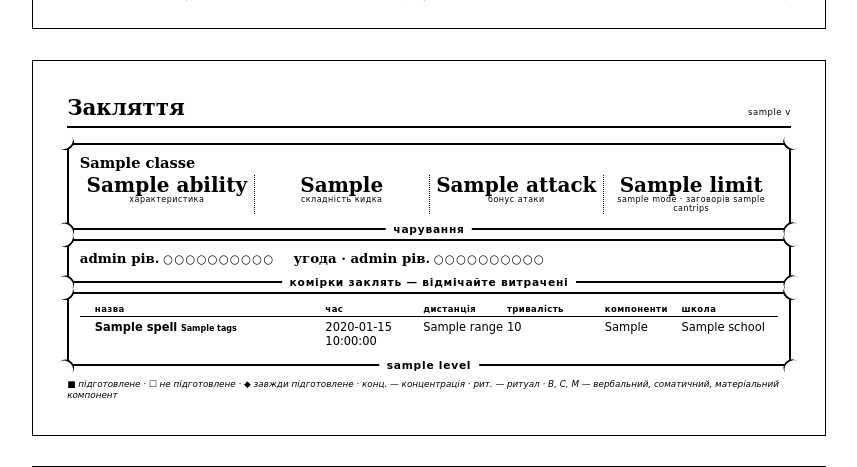
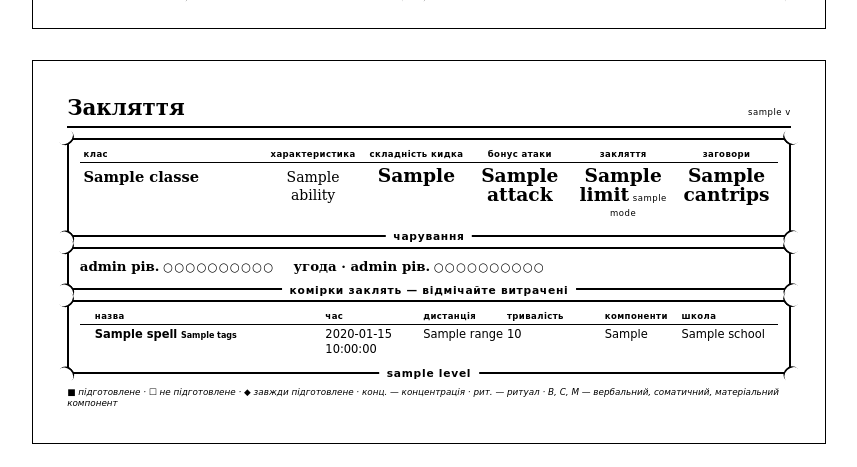
Before and after one commit to ihor-voronin/dnd-sheet, a Python web app: template backend/src/dndsheet/export/infrastructure/templates/character.html.jinja in a window 1280 px wide. Shown: the part 1080-1547 px from the top of the page, without its empty margins (211-1068 px from the left). Run offline with Jinja, Linux system fonts and the light colour scheme; the template is opened without the code that fills it: most values are stand-ins (such as "Sample title", 1, 10 or a date in 2020); some web fonts are replaced.

Commit message:
Print: multiclass spells page (casting table per class, class column), subclass spells know their class

```diff
--- a/backend/src/dndsheet/characters/application/rows.py
+++ b/backend/src/dndsheet/characters/application/rows.py
@@ -147,7 +147,7 @@ def spell_rows(character: Character, computed: ComputedSheet) -> tuple[SpellRow,
             SpellRow(
                 name_en=granted.name_en,
                 level=granted.spell_level,
-                class_key=None,
+                class_key=granted.class_key,
                 prepared=granted.prepared,
                 always_prepared=granted.prepared,
                 source=granted.source if granted.source in _GRANTED_SOURCES else "subclass",
--- a/backend/src/dndsheet/export/infrastructure/templates/character.html.jinja
+++ b/backend/src/dndsheet/export/infrastructure/templates/character.html.jinja
@@ -206,13 +206,15 @@
   /* --- закляття (для гри) ---------------------------------------------- */
   .page-title { position: relative; display: flex; align-items: baseline; justify-content: space-between; border-bottom: 2.2pt double #000; padding-bottom: 1.2mm; margin-bottom: 1.4mm; }
   .page-title h2 { font-family: var(--serif); font-size: 16pt; }
-  .casting { display: grid; grid-template-columns: repeat({{ [v.spellcasting.classes|length, 1]|max if v.spellcasting else 1 }}, minmax(0, 1fr)); gap: 2.4mm; }
-  .cls { font-family: var(--serif); font-weight: 700; font-size: 11pt; margin-bottom: 0.8mm; }
-  table.cast-card { width: 100%; border-collapse: collapse; table-layout: fixed; text-align: center; }
-  table.cast-card td { padding: 0 1mm; vertical-align: top; border-left: 0.3pt dotted #000; }
-  table.cast-card td:first-child { border-left: 0; }
-  .cast-card .big { font-family: var(--serif); font-weight: 700; font-size: 15pt; line-height: 1.05; }
-  .cast-card .lbl { line-height: 1.1; font-size: 6pt; }
+  /* Чарування — таблиця, по рядку на клас: у мультикласі в кожного своя складність і атака. */
+  table.cast { width: 100%; border-collapse: collapse; table-layout: fixed; }
+  table.cast th { font-family: var(--caps); font-weight: 700; font-size: 6.4pt; letter-spacing: 0.05em; text-transform: lowercase; text-align: center; border-bottom: 0.7pt solid #000; padding: 0 1mm 0.6mm; }
+  table.cast th:first-child { text-align: left; width: 26%; }
+  table.cast td { text-align: center; vertical-align: baseline; padding: 0.9mm 1mm 0.7mm; border-bottom: 0.4pt solid #000; }
+  table.cast tr:last-child td { border-bottom: 0; }
+  table.cast td.cls { text-align: left; font-family: var(--serif); font-weight: 700; font-size: 11pt; }
+  table.cast td.ab { font-family: var(--serif); font-size: 10.5pt; }
+  table.cast .big { font-family: var(--serif); font-weight: 700; font-size: 14pt; line-height: 1; }
   .slots { display: flex; flex-wrap: wrap; gap: 1.6mm 5mm; align-items: baseline; }
   .slot .lv { font-family: var(--serif); font-weight: 700; font-size: 10pt; margin-right: 1mm; }
   table.spell-table { table-layout: fixed; }
@@ -222,6 +224,14 @@
   .spell-table th:nth-child(4) { width: 12%; }
   .spell-table th:nth-child(5) { width: 14%; }
   .spell-table th:nth-child(6) { width: 11%; }
+  /* Мультиклас: у кожного класу своя складність і атака — показуємо, чиє закляття. */
+  .spell-table.multi th:nth-child(2) { width: 27%; }
+  .spell-table.multi th:nth-child(3) { width: 9%; }
+  .spell-table.multi th:nth-child(4) { width: 12%; }
+  .spell-table.multi th:nth-child(5) { width: 11%; }
+  .spell-table.multi th:nth-child(6) { width: 14%; }
+  .spell-table.multi th:nth-child(7) { width: 10%; }
+  td.cls-col { font-family: var(--caps); font-weight: 700; font-size: 6.8pt; text-transform: lowercase; }
 
   /* --- спорядження й нотатки ------------------------------------------- */
   .coins { display: grid; grid-template-columns: repeat(5, minmax(0, 1fr)); gap: 2.4mm; margin-top: 1mm; }
@@ -431,21 +441,23 @@
 {% set sc = v.spellcasting %}
 <section class="page">
   <div class="page-title"><h2>Закляття</h2><span class="lbl">{{ v.name }}</span></div>
-  <div class="casting">
-    {% for c in sc.classes %}
-    <div class="frame"><i class="c tl"></i><i class="c tr"></i><i class="c bl"></i><i class="c br"></i>
-      <span class="tag">чарування</span>
-      <div class="cls">{{ c.name }}</div>
-      <table class="cast-card">
+  <div class="frame"><i class="c tl"></i><i class="c tr"></i><i class="c bl"></i><i class="c br"></i>
+    <span class="tag">чарування</span>
+    <table class="cast">
+      <thead><tr><th>клас</th><th>характеристика</th><th>складність кидка</th><th>бонус атаки</th><th>закляття</th><th>заговори</th></tr></thead>
+      <tbody>
+      {% for c in sc.classes %}
         <tr>
-          <td><div class="big">{{ c.ability }}</div><div class="lbl">характеристика</div></td>
-          <td><div class="big">{{ c.dc }}</div><div class="lbl">складність кидка</div></td>
-          <td><div class="big">{{ c.attack }}</div><div class="lbl">бонус атаки</div></td>
-          <td><div class="big">{{ c.limit or '—' }}</div><div class="lbl">{{ c.mode }}{% if c.cantrips %} · заговорів {{ c.cantrips }}{% endif %}</div></td>
+          <td class="cls">{{ c.name }}</td>
+          <td class="ab">{{ c.ability }}</td>
+          <td class="big">{{ c.dc }}</td>
+          <td class="big">{{ c.attack }}</td>
+          <td><span class="big">{{ c.limit or '—' }}</span> <span class="lbl">{{ c.mode }}</span></td>
+          <td class="big">{{ c.cantrips or '—' }}</td>
         </tr>
-      </table>
-    </div>
-    {% endfor %}
+      {% endfor %}
+      </tbody>
+    </table>
   </div>
   {% if sc.slots or sc.pact %}
   <div class="frame"><i class="c tl"></i><i class="c tr"></i><i class="c bl"></i><i class="c br"></i>
@@ -460,13 +472,15 @@
   {% for lv in sc.levels %}
   <div class="frame"><i class="c tl"></i><i class="c tr"></i><i class="c bl"></i><i class="c br"></i>
     <span class="tag">{{ lv.title }}</span>
-    <table class="grid spell-table">
-      <thead><tr><th></th><th>назва</th><th>час</th><th>дистанція</th><th>тривалість</th><th>компоненти</th><th>школа</th></tr></thead>
+    {% set multi = sc.classes|length > 1 %}
+    <table class="grid spell-table{{ ' multi' if multi }}">
+      <thead><tr><th></th><th>назва</th>{% if multi %}<th>клас</th>{% endif %}<th>час</th><th>дистанція</th><th>тривалість</th><th>компоненти</th><th>школа</th></tr></thead>
       <tbody>
       {% for s in lv.spells %}
         <tr>
           <td class="mk">{% if s.always %}◆{% elif lv.level and s.preparable %}{{ '■' if s.prepared else '☐' }}{% endif %}</td>
           <td class="nm"><b>{{ s.title }}</b>{% if s.en and o.show_originals %} <span class="en">{{ s.en }}</span>{% endif %}{% if s.tags %} <span class="flag">{{ s.tags }}</span>{% endif %}</td>
+          {% if multi %}<td class="cls-col">{{ s['class'] }}</td>{% endif %}
           <td>{{ s.time }}</td><td>{{ s.range }}</td><td>{{ s.duration }}</td><td>{{ s.components_short }}</td><td>{{ s.school }}</td>
         </tr>
       {% endfor %}
--- a/frontend/src/features/character/LevelUp.tsx
+++ b/frontend/src/features/character/LevelUp.tsx
@@ -138,7 +138,11 @@ export function LevelUpWizard({
       : [];
   // Що обирається просто тут: заговори, відомі закляття (бард, чаклун…) і
   // 2 закляття в книгу мага (PHB, p. 114). Ті, хто готує, лише готують на листі.
-  const ownSpells = (sheet.data?.sheet.spells ?? []).filter((spell) => spell.class_key === plan?.class_key);
+  // Лише закляття, обрані класом: доменні й подібні (підклас) мають той самий
+  // class_key, але в ліміти відомих не входять.
+  const ownSpells = (sheet.data?.sheet.spells ?? []).filter(
+    (spell) => spell.class_key === plan?.class_key && spell.source === "class",
+  );
   const pickCantrips = gain.cantrips;
   const pickLeveled = !plan
     ? 0
```
Also changed, not shown: backend/src/dndsheet/characters/domain/services/derived_stats.py (+8 -1 lines), backend/tests/api/test_wizard_api.py (+2 -0 lines), scripts/print_samples.py (+26 -0 lines).
